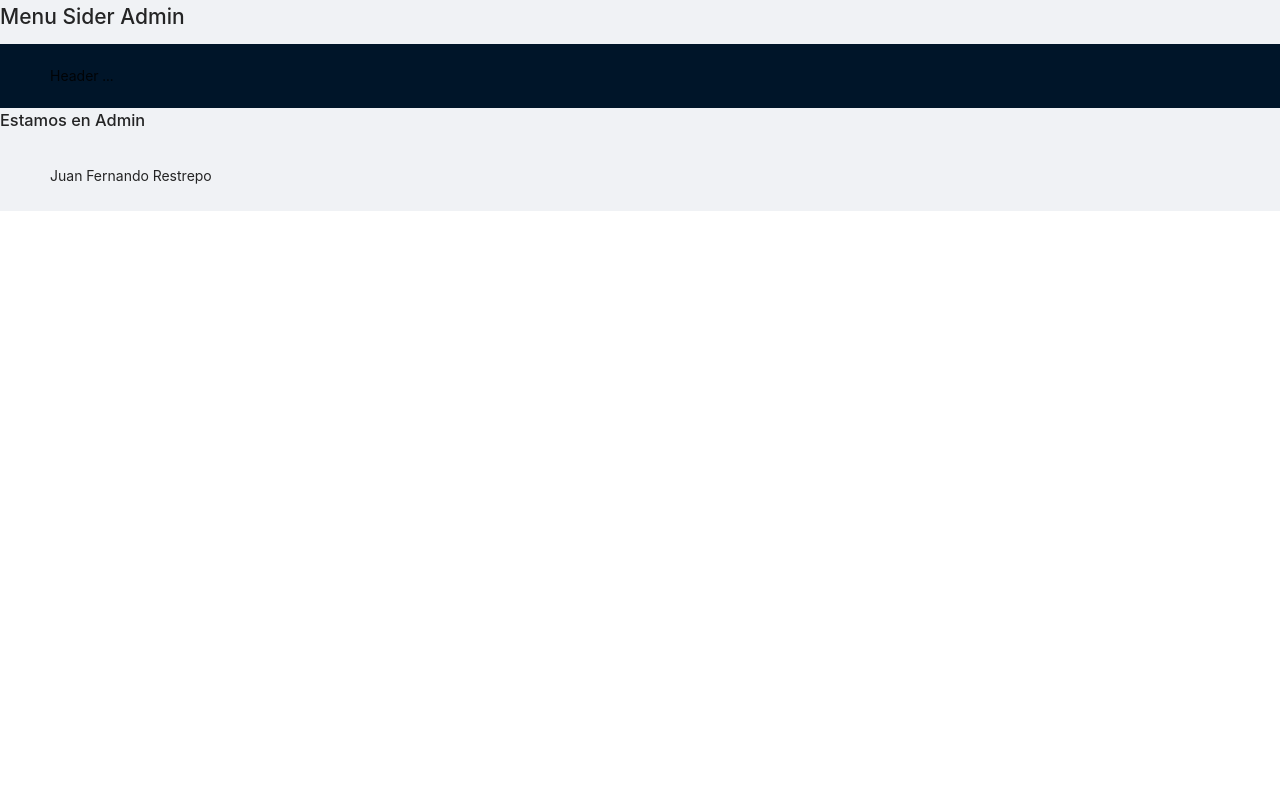
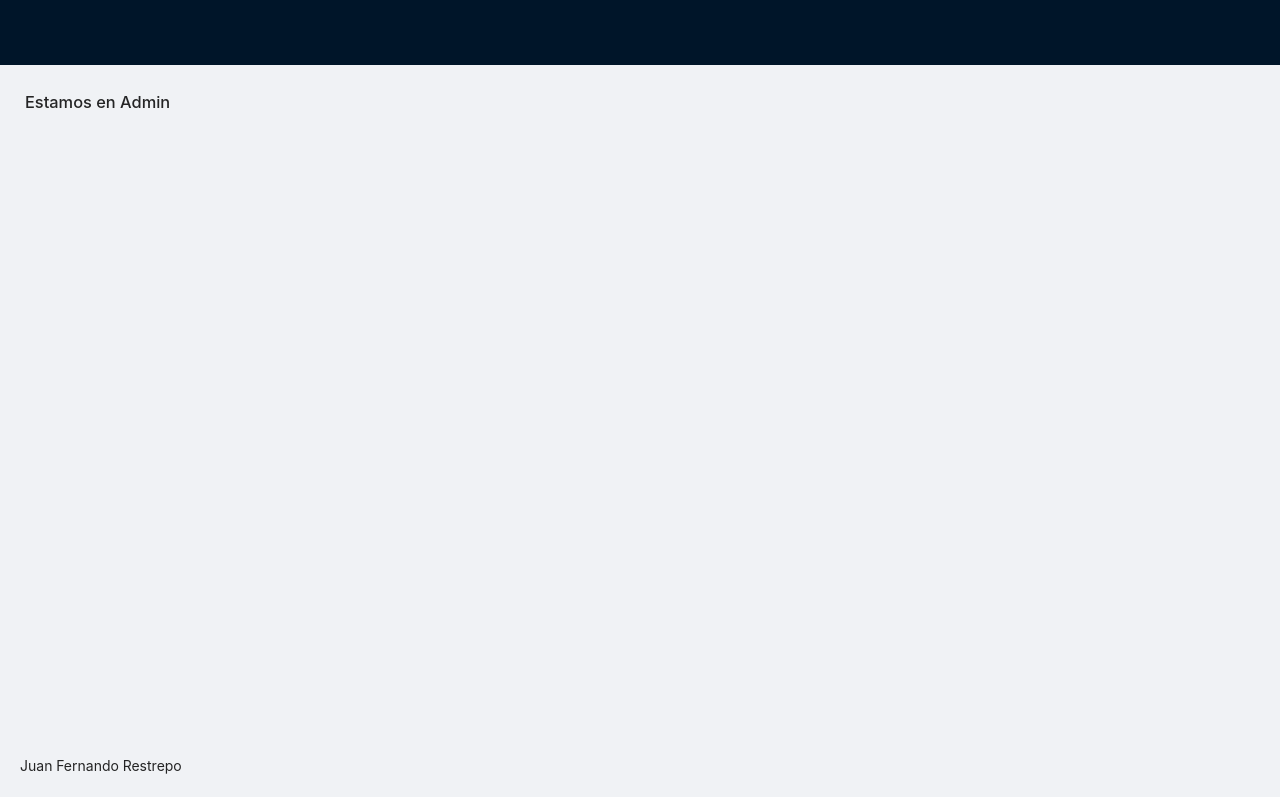
Before and after one commit to restrepo86/web-mern-project, a React (Create React App) app in the folder client/: page /admin in a window 1280 px wide. Built offline with nearby package versions, Linux system fonts and the light colour scheme.

Commit message:
Se dividen las capas del layoutAdmin gráficas para dar un poco de estructura scss

```diff
--- a/client/src/layouts/LayoutAdmin.js
+++ b/client/src/layouts/LayoutAdmin.js
@@ -11,13 +11,15 @@ export default function LayoutAdmin(props) {
 
     return (
         <Layout>
-            <h2>Menu Sider Admin</h2>
-            <Layout>
-                <Header>Header ...</Header>
-                <Content>
+            {/**TODO: Menu Sider */}
+            <Layout className='layoutAdmin'>
+                <Header className='layout-admin__header'>
+                    {/**TODO: Menu Top */}
+                </Header>
+                <Content className='layout-admin__content'>
                     <LoadRoutes routes={routes} />
                 </Content>
-                <Footer>Juan Fernando Restrepo</Footer>
+                <Footer className='layout-admin__footer'>Juan Fernando Restrepo</Footer>
             </Layout>
         </Layout>
     );
--- a/client/src/layouts/LayoutAdmin.scss
+++ b/client/src/layouts/LayoutAdmin.scss
@@ -0,0 +1,25 @@
+@import '../scss/index.scss';
+
+.layout-admin {
+    transition: margin-left 0.2s;
+
+    &__header {
+        position: fixed;
+        top: 0;
+        left: 0;
+        width: 100%;
+        display:  flex;
+        padding: 0;
+        height: 65px;
+    }
+
+    &__content {
+        min-height: calc(100vh - 65px);
+        padding: 90px 25px 25px 25px;
+    }
+
+    &__footer {
+        padding: 20px;
+    }
+
+}
```
